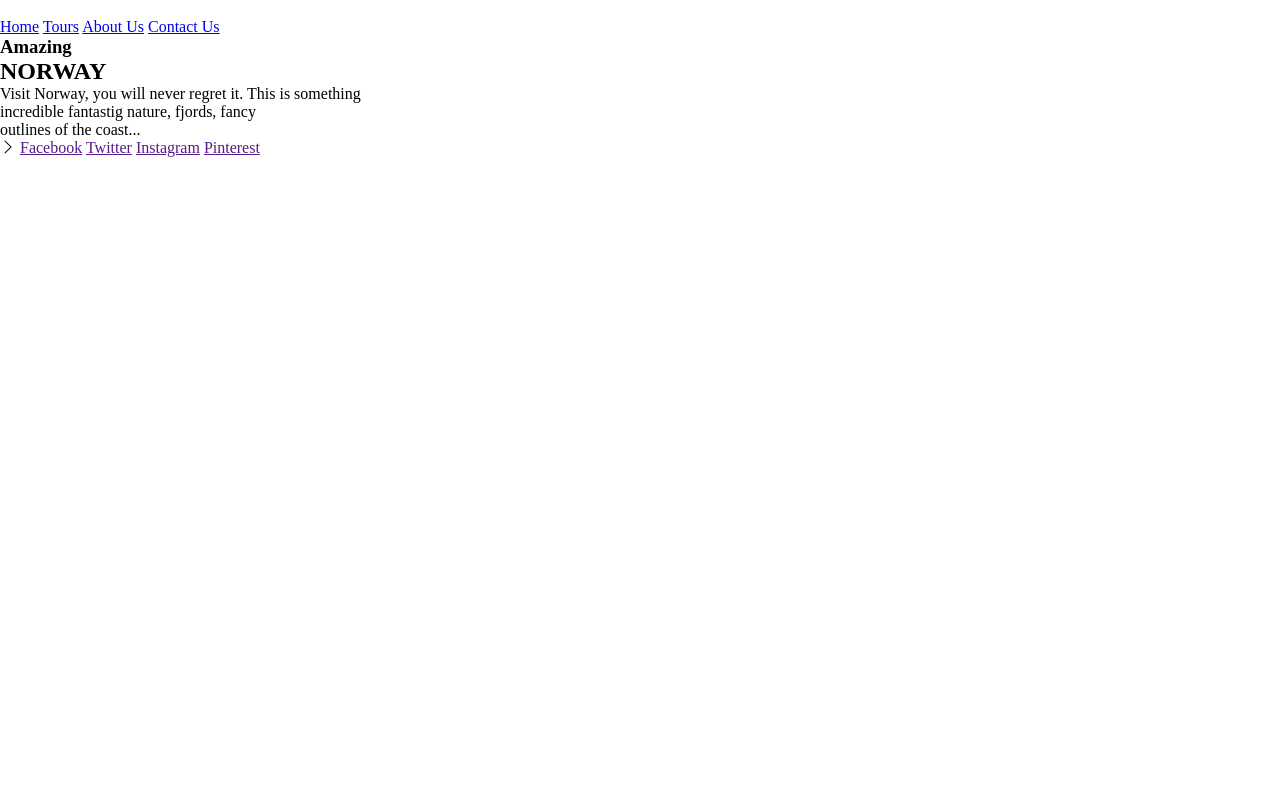
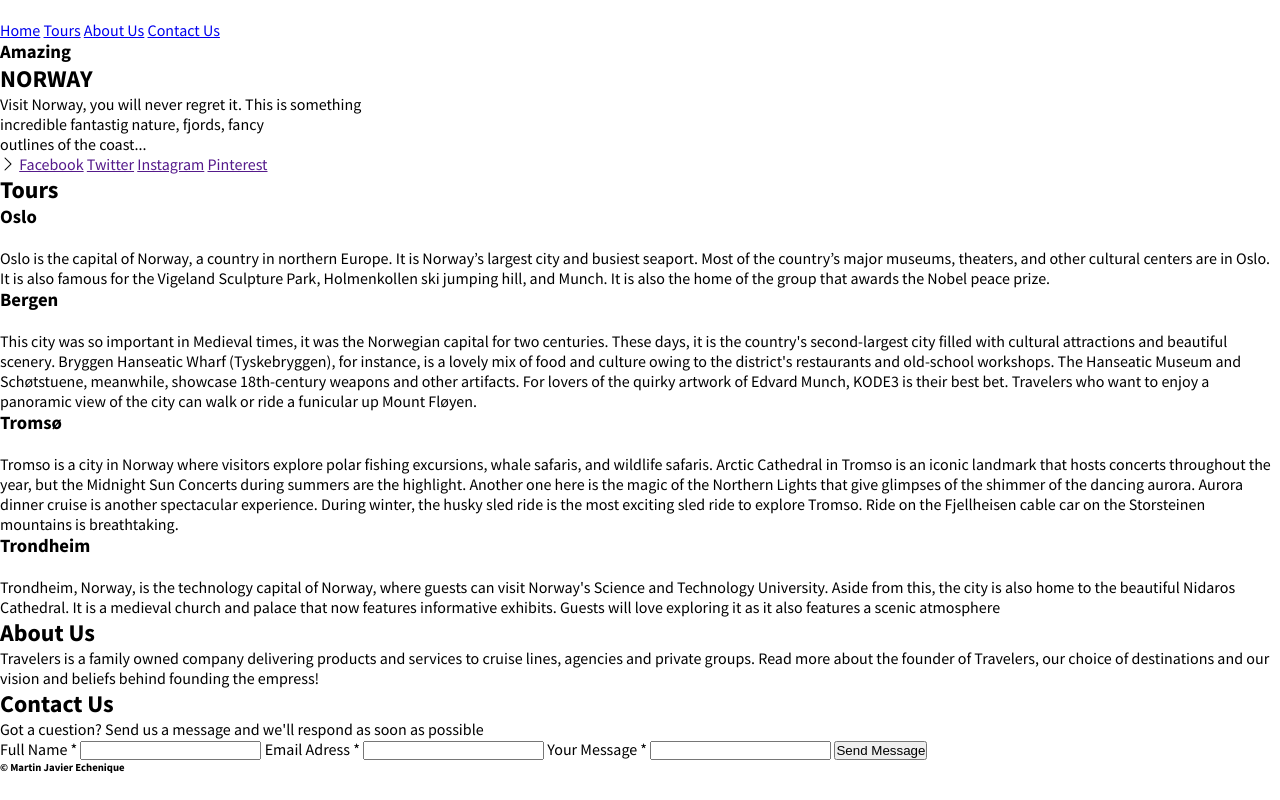
Before and after one commit to kane108/Norway, a plain HTML site: page index.html in a window 1280 px wide. Drawn offline with nearby package versions, Linux system fonts and the light colour scheme.

Commit message:
finalizacion de hhtml (sujeta a modificaciones

```diff
--- a/index.html
+++ b/index.html
@@ -34,23 +34,58 @@
 
 
         <section class="tours" id="tours">
-
+            <h1>Tours</h1>
+            <div>
+                <h3>Oslo</h3>
+                <img src="" alt="">
+                <p>Oslo is the capital of Norway, a country in northern Europe. It is Norway’s largest city and busiest seaport. Most of the country’s major museums, theaters, and other cultural centers are in Oslo. It is also famous for the Vigeland Sculpture Park, Holmenkollen ski jumping hill, and Munch. It is also the home of the group that awards the Nobel peace prize.</p>
+            </div>
+            <div>
+                <h3>Bergen</h3>
+                <img src="" alt="">
+                <p>This city was so important in Medieval times, it was the Norwegian capital for two centuries. These days, it is the country's second-largest city filled with cultural attractions and beautiful scenery. Bryggen Hanseatic Wharf (Tyskebryggen), for instance, is a lovely mix of food and culture owing to the district's restaurants and old-school workshops. The Hanseatic Museum and Schøtstuene, meanwhile, showcase 18th-century weapons and other artifacts. For lovers of the quirky artwork of Edvard Munch, KODE3 is their best bet. Travelers who want to enjoy a panoramic view of the city can walk or ride a funicular up Mount Fløyen.</p>
+            </div>
+            <div>
+                <h3>Tromsø</h3>
+                <img src="" alt="">
+                <p>Tromso is a city in Norway where visitors explore polar fishing excursions, whale safaris, and wildlife safaris. Arctic Cathedral in Tromso is an iconic landmark that hosts concerts throughout the year, but the Midnight Sun Concerts during summers are the highlight. Another one here is the magic of the Northern Lights that give glimpses of the shimmer of the dancing aurora. Aurora dinner cruise is another spectacular experience. During winter, the husky sled ride is the most exciting sled ride to explore Tromso. Ride on the Fjellheisen cable car on the Storsteinen mountains is breathtaking.</p>
+            </div>
+            <div>
+                <h3>Trondheim</h3>
+                <img src="" alt="">
+                <p>Trondheim, Norway, is the technology capital of Norway, where guests can
+                visit Norway's Science and Technology University. Aside from this, the
+                city is also home to the beautiful Nidaros Cathedral. It is a medieval church and palace that now features informative exhibits. Guests will love exploring it as it also features a scenic atmosphere</p>
+            </div>
         </section>
 
 
         <section class="about" id="about">
-
+            <h1>About Us</h1>
+            <p>Travelers is a family owned company delivering products and services to cruise lines, agencies and private groups.
+            Read more about the founder of Travelers, our choice of destinations and our vision and beliefs behind founding the empress!</p>
+            <a href=""></a>
         </section>
 
 
         <section class="contact" id="contact">
-
+            <h1>Contact Us</h1>
+            <p>Got a cuestion? Send us a message and we'll respond as soon as possible</p>
+            <form action="">
+                <label for="">Full Name <span>*</span></label>
+                <input type="text">
+                <label for="">Email Adress <span>*</span></label>
+                <input type="text">
+                <label for="">Your Message <span>*</span></label>
+                <input type="text">
+                <button>Send Message</button>
+            </form>
         </section>
     </main>
 
 
     <footer>
-
+        <h6>© Martin Javier Echenique</h6>
     </footer>
 </body>
 </html>
--- a/style.css
+++ b/style.css
@@ -1,4 +1,9 @@
+@import url('https://fonts.googleapis.com/css2?family=Source+Sans+Pro:wght@300;400;600;700;900&display=swap');
+
 *{
     margin: 0;
     padding: 0;
 }
+body{
+    font-family: 'Source Sans Pro', sans-serif;x`
+}
```
